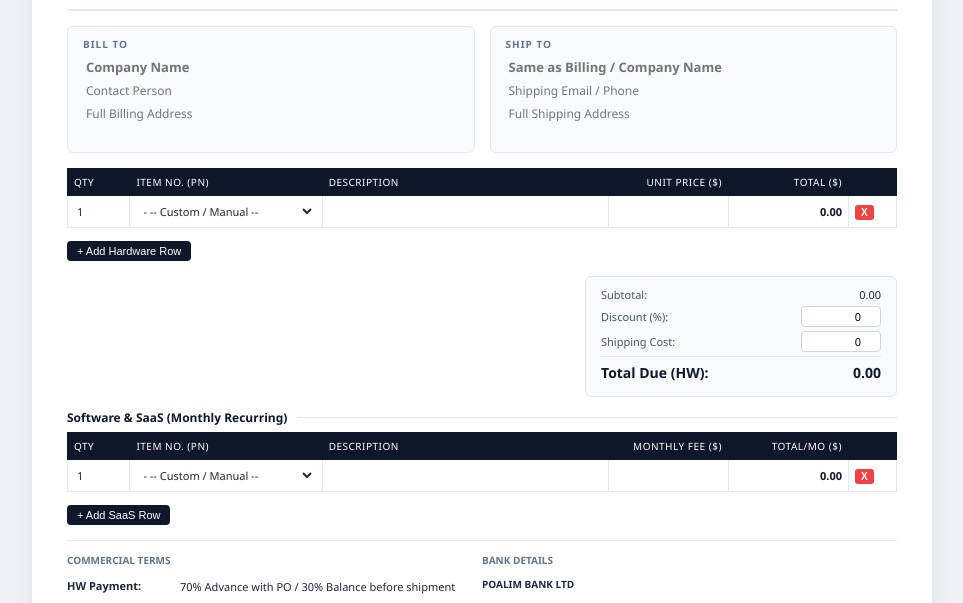
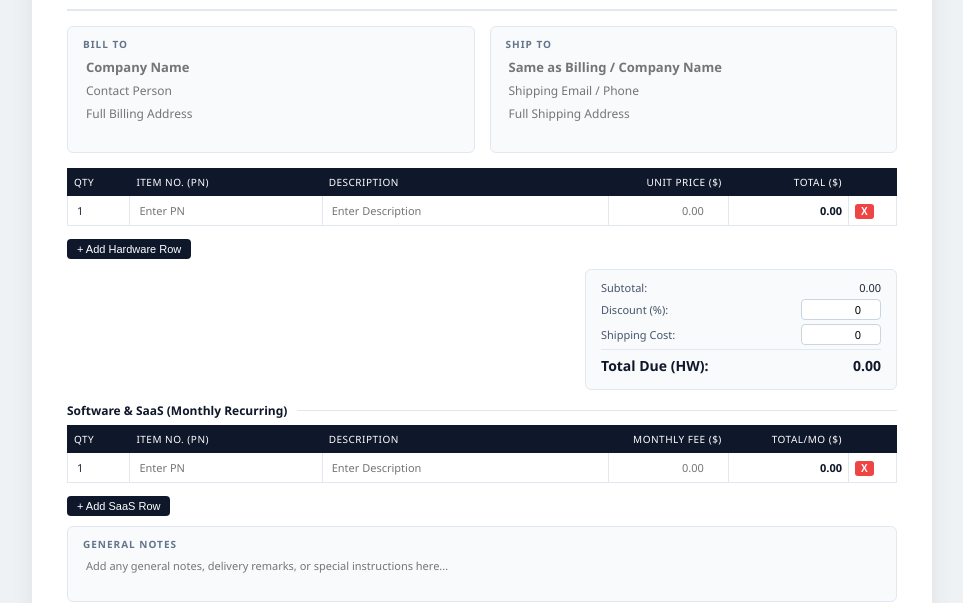
Before and after one commit to bennyot-cloud/t42-CPQ, a plain HTML site: page index.html in a window 1280 px wide. Shown: the part 203-806 px from the top of the page, without its empty margins (158-1121 px from the left). Drawn offline with Linux system fonts and the light colour scheme.

Commit message:
Update index.html

```diff
--- a/index.html
+++ b/index.html
@@ -31,8 +31,8 @@
         th { background: #0f172a; color: #ffffff; padding: 6px; text-align: left; font-weight: 500; font-size: 10px; text-transform: uppercase; letter-spacing: 0.5px; border: 1px solid #0f172a; }
         td { padding: 4px 6px; border-bottom: 1px solid #e2e8f0; vertical-align: middle; border-left: 1px solid #e2e8f0; border-right: 1px solid #e2e8f0; word-break: break-word; }
 
-        td input, td select { width: 100%; border: 1px solid transparent; background: transparent; padding: 2px; box-sizing: border-box; font-family: inherit; font-size: 11px; color: #1e293b; }
-        td input:hover, td select:hover, td input:focus, td select:focus { border-color: #cbd5e1; background: #f8fafc; border-radius: 4px; }
+        td input { width: 100%; border: 1px solid transparent; background: transparent; padding: 2px; box-sizing: border-box; font-family: inherit; font-size: 11px; color: #1e293b; }
+        td input:hover, td input:focus { border-color: #cbd5e1; background: #f8fafc; border-radius: 4px; }
         .total-cell { font-weight: 600; color: #0f172a; }
 
         .section-title { font-size: 12px; font-weight: 600; color: #0f172a; margin: 12px 0 6px 0; display: flex; align-items: center; }
@@ -43,6 +43,12 @@
         .totals-section div { display: flex; justify-content: space-between; margin-bottom: 4px; font-size: 11px; color: #475569; align-items: center; }
         .totals-section input { width: 70px; text-align: right; border: 1px solid #cbd5e1; padding: 2px 4px; border-radius: 4px; background: #fff; font-family: inherit; font-size: 11px; }
         .grand-total { font-size: 14px !important; font-weight: 700; color: #0f172a !important; border-top: 1px solid #e2e8f0; padding-top: 6px; margin-top: 4px; }
+
+        /* General Notes Box */
+        .notes-box { background: #f8fafc; padding: 10px 15px; border-radius: 6px; border: 1px solid #e2e8f0; margin-bottom: 15px; }
+        .notes-box-title { font-size: 10px; font-weight: 700; color: #64748b; text-transform: uppercase; letter-spacing: 1px; margin-bottom: 4px; }
+        .notes-box textarea { width: 100%; border: 1px solid transparent; background: transparent; font-family: inherit; font-size: 11px; color: #1e293b; padding: 2px; resize: none; box-sizing: border-box; display: block; }
+        .notes-box textarea:hover, .notes-box textarea:focus { border-color: #cbd5e1; background: #fff; border-radius: 4px; }
 
         .terms-grid { width: 100%; border-top: 1px solid #e2e8f0; padding-top: 10px; margin-top: 10px; }
         .terms-table { width: 100%; border-collapse: collapse; font-size: 11px; table-layout: fixed; }
@@ -62,8 +68,8 @@
             body { padding: 0; background: #fff; }
             .remove-btn, .hide-print { display: none !important; }
             #quote-document { box-shadow: none; padding: 10px; max-width: 100%; border: none; }
-            input, select, textarea { border: none !important; background: transparent !important; }
-            .info-card, .totals-section { border: 1px solid #e2e8f0; background: #f8fafc !important; -webkit-print-color-adjust: exact; }
+            input, textarea { border: none !important; background: transparent !important; }
+            .info-card, .totals-section, .notes-box { border: 1px solid #e2e8f0; background: #f8fafc !important; -webkit-print-color-adjust: exact; }
             th { background: #0f172a !important; color: white !important; -webkit-print-color-adjust: exact; }
         }
     </style>
@@ -106,15 +112,15 @@
                 <th style="width: 7%;">Qty</th>
                 <th style="width: 25%;">Item No. (PN)</th>
                 <th style="width: 38%;">Description</th>
-                <th style="width: 15%; text-align: right;">Unit Price (<span class="cur-sym">$</span>)</th>
-                <th style="width: 15%; text-align: right;">Total (<span class="cur-sym">$</span>)</th>
+                <th style="width: 15%; text-align: right;">Unit Price ($)</th>
+                <th style="width: 15%; text-align: right;">Total ($)</th>
                 <th style="width: 5%;" class="hide-print"></th>
             </tr>
         </thead>
         <tbody id="hw-body">
         </tbody>
     </table>
-    <div style="margin-bottom: 15px;" class="hide-print">
+    <div style="margin-bottom: 10px;" class="hide-print">
         <button type="button" onclick="addHWItem()" style="padding: 4px 10px; background: #0f172a; color: #fff; border: none; border-radius: 4px; cursor: pointer; font-size: 11px;">+ Add Hardware Row</button>
     </div>
 
@@ -134,16 +140,22 @@
                 <th style="width: 7%;">Qty</th>
                 <th style="width: 25%;">Item No. (PN)</th>
                 <th style="width: 38%;">Description</th>
-                <th style="width: 15%; text-align: right;">Monthly Fee (<span class="cur-sym">$</span>)</th>
-                <th style="width: 15%; text-align: right;">Total/Mo (<span class="cur-sym">$</span>)</th>
+                <th style="width: 15%; text-align: right;">Monthly Fee ($)</th>
+                <th style="width: 15%; text-align: right;">Total/Mo ($)</th>
                 <th style="width: 5%;" class="hide-print"></th>
             </tr>
         </thead>
         <tbody id="saas-body">
         </tbody>
     </table>
-    <div style="margin-bottom: 15px;" class="hide-print">
+    <div style="margin-bottom: 10px;" class="hide-print">
         <button type="button" onclick="addSaaSItem()" style="padding: 4px 10px; background: #0f172a; color: #fff; border: none; border-radius: 4px; cursor: pointer; font-size: 11px;">+ Add SaaS Row</button>
+    </div>
+
+    <!-- General Notes Section -->
+    <div class="notes-box">
+        <div class="notes-box-title">General Notes</div>
+        <textarea placeholder="Add any general notes, delivery remarks, or special instructions here..." rows="2"></textarea>
     </div>
 
     <div class="terms-grid">
@@ -181,40 +193,15 @@
 </div>
 
 <script>
-    const hwProducts = [
-        { pn: "", desc: "-- Custom / Manual --", price: 0 },
-        { pn: "AMP20908", desc: "Lokies 4G3G /USB C", price: 210 },
-        { pn: "AMP20909", desc: "Lokies- NO SHACKEL -Quectel", price: 193 },
-        { pn: "AMP2226", desc: "M Rechargeable (Kylos)", price: 75 },
-        { pn: "AMP21053", desc: "Helios M 4G EU with 1m cable", price: 70 },
-        { pn: "ASS52105L_4G_CAT1", desc: "Tetis 1 Long V2 4G Cat-1 NO BATTERY", price: 257 },
-        { pn: "ASS10368", desc: "Standard Shackle", price: 17 }
-    ];
-
-    const saasProducts = [
-        { pn: "", desc: "-- Custom / Manual --", price: 0 },
-        { pn: "amp10217", desc: "Lokies - Web application usage during", price: 3 },
-        { pn: "AMP10214", desc: "Tetis - Web application usage during", price: 6 },
-        { pn: "AMP10205", desc: "Helios TT - Web application usage during", price: 1.5 }
-    ];
-
-    let currentCurrency = "$";
     document.getElementById('quote-date').valueAsDate = new Date();
 
     function generateRowHTML(isSaaS) {
-        const products = isSaaS ? saasProducts : hwProducts;
-        let options = products.map(p => `<option value="${p.pn}" data-desc="${p.desc}" data-price="${p.price}">${p.pn} - ${p.desc}</option>`).join('');
-
         return `
             <tr>
                 <td><input type="number" value="1" min="1" onchange="calculateTotals()" class="qty-input"></td>
-                <td>
-                    <select class="item-test" onchange="updateRowData(this)">
-                        ${options}
-                    </select>
-                </td>
-                <td><input type="text" class="desc-input"></td>
-                <td><input type="number" class="price-input" onchange="calculateTotals()" step="0.01" style="text-align: right;"></td>
+                <td><input type="text" class="pn-input" placeholder="Enter PN"></td>
+                <td><input type="text" class="desc-input" placeholder="Enter Description"></td>
+                <td><input type="number" class="price-input" onchange="calculateTotals()" step="0.01" style="text-align: right;" placeholder="0.00"></td>
                 <td class="total-cell" style="text-align: right;">0.00</td>
                 <td class="hide-print"><button type="button" class="remove-btn" onclick="this.closest('tr').remove(); calculateTotals();">X</button></td>
             </tr>
@@ -223,14 +210,6 @@
 
     function addHWItem() { document.getElementById('hw-body').insertAdjacentHTML('beforeend', generateRowHTML(false)); }
     function addSaaSItem() { document.getElementById('saas-body').insertAdjacentHTML('beforeend', generateRowHTML(true)); }
-
-    function updateRowData(selectEl) {
-        const selected = selectEl.options[selectEl.selectedIndex];
-        const tr = selectEl.closest('tr');
-        tr.querySelector('.desc-input').value = selected.getAttribute('data-desc');
-        tr.querySelector('.price-input').value = selected.getAttribute('data-price');
-        calculateTotals();
-    }
 
     function formatNumber(num) {
         return num.toLocaleString('en-US', { minimumFractionDigits: 2, maximumFractionDigits: 2 });
@@ -253,7 +232,7 @@
         const shipping = parseFloat(document.getElementById('shipping-cost').value) || 0;
 
         const hwGrand = (hwSub - discountAmt) + shipping;
-        document.getElementById('hw-grand-total').innerText = currentCurrency + " " + formatNumber(hwGrand);
+        document.getElementById('hw-grand-total').innerText = "$ " + formatNumber(hwGrand);
 
         document.querySelectorAll('#saas-body tr').forEach(tr => {
             const qty = parseFloat(tr.querySelector('.qty-input').value) || 0;
```
